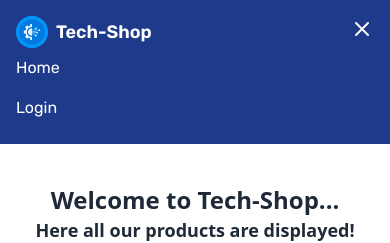
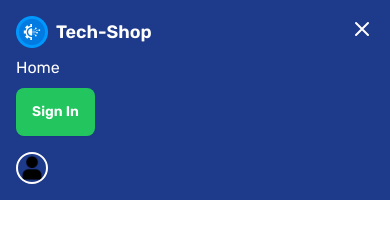
Before and after one commit to mostaryjahan/Tech-Shop-client, a React (Vite) app: page / in a window 390 px wide. Both pictures are taken after a click on the button 362 px from the left and 28 px from the top of the page. Shown: the top 243 px of the page. Built offline with nearby package versions, Linux system fonts and the light colour scheme; no server answers.

Commit message:
added readme file

```diff
--- a/src/home/Card/Card.jsx
+++ b/src/home/Card/Card.jsx
@@ -1,24 +1,21 @@
 const Card = ({ product }) => {
-  const localDate = new Date(product.creationDate).toLocaleString(); // Customize format if needed
-
+  const localDate = new Date(product.creationDate).toLocaleString();
 
   return (
     <div className="bg-gray-100 border-blue-800 border-2 rounded shadow-lg p-4 m-4">
-       <figure>
+      <figure>
         <img
           src={product.productImage}
           alt={product.productName}
           className="h-[200px] w-full"
         />
       </figure>
-
       <h3 className="text-lg font-semibold mb-2">{product.productName}</h3>
       <p className="text-gray-700 mb-2">{product.description}</p>
-      <p className="font-bold text-blue-900 mb-2">Price: ${product.price}</p>
-      <p className="text-yellow-500 mb-2">Rating: {product.ratings} / 5</p>
-      <p className="text-gray-500">Category: {product.category}</p>
-                  <p className="text-gray-500">Added on: {localDate}</p> {/* Marked change: Display the formatted date */}
-
+      <p className="font-bold text-blue-900">Price: ${product.price}</p>
+      <p className="text-yellow-500 ">Rating: {product.ratings} / 5</p>
+      <p className="text-gray-800">Category: {product.category}</p>
+      <p className="text-gray-800">Creaction Date: {localDate}</p>{" "}
     </div>
   );
 };
--- a/src/hooks/useAxiosSecure.jsx
+++ b/src/hooks/useAxiosSecure.jsx
@@ -25,7 +25,7 @@ const useAxiosSecure = () => {
         return response
     }, async (error) => {
         const status = error.response.status;
-        console.log("the inter, err status code", status);
+        // console.log("the inter, err status code", status);
         if (status === 401 || status === 403) {
             await logout()
             navigate('/login')
--- a/src/pages/SocialLogin/SocialLogin.jsx
+++ b/src/pages/SocialLogin/SocialLogin.jsx
@@ -13,7 +13,7 @@ const SocialLogin = () => {
 
         googleLogin()
             .then(result => {
-                console.log("google login successfully", result.user);
+                // console.log("google login successfully", result.user);
                 const userInfo = {
                     email: result.user?.email,
                     name: result.user?.displayName
--- a/src/pages/signIn/SignIn.jsx
+++ b/src/pages/signIn/SignIn.jsx
@@ -1,13 +1,11 @@
-import { Link, useLocation, useNavigate } from "react-router-dom";
+import { Link, useNavigate } from "react-router-dom";
 import useAuth from "../../hooks/useAuth";
 import SocialLogin from "../SocialLogin/SocialLogin";
 
 const SignIn = () => {
   const { loginUser } = useAuth();
   const navigate = useNavigate();
-  const location = useLocation();
-  const from = location.state?.from?.pathname || "/";
-  // console.log("user login for items",location.state);
+
 
   const handleLogin = (e) => {
     e.preventDefault();
@@ -19,7 +17,7 @@ const SignIn = () => {
     loginUser(email, password)
       .then((result) => {
         console.log(result.user);
-        navigate(from, { replace: true });
+        navigate('/')
       })
       .catch((error) => {
         const errorMessage = error.message;
--- a/src/pages/signup/SignUp.jsx
+++ b/src/pages/signup/SignUp.jsx
@@ -11,7 +11,6 @@ const SignUp = () => {
   const {
     register,
     handleSubmit,
-    watch,
     formState: { errors },
   } = useForm();
 
@@ -36,11 +35,12 @@ const SignUp = () => {
             axiosPublic.post("/users", userInfo).then((res) => {
               if (res.data.insertedId) {
                 console.log("inserted id");
+                navigate("/");
+
               }
             });
           })
           .catch((error) => console.error(error));
-        navigate("/");
       })
       .catch((error) => {
         console.error(error);
--- a/src/provider/AuthProvider.jsx
+++ b/src/provider/AuthProvider.jsx
@@ -59,10 +59,10 @@ const AuthProvider = ({ children }) => {
             // } else {
             //     // TODO: remove token
             //     localStorage.removeItem('access-token')
-            //     setLoading(false)
+            //     setLoading(false)            // console.log("currentUser", currentUser);
+
             // }
 
-            console.log("currentUser", currentUser);
 
         })
         return () => {
--- a/src/shared/navBer/NavBer.jsx
+++ b/src/shared/navBer/NavBer.jsx
@@ -63,6 +63,8 @@
 // };
 
 // export default NavBer;
+
+
 import { useState } from 'react';
 import { Link } from 'react-router-dom';
 import useAuth from '../../hooks/useAuth';
@@ -79,6 +81,7 @@ const NavBer = () => {
         <div className="flex items-center">
           <img src={logo} alt="Logo" className="h-8 w-8 mr-2" />
           <span className="text-white text-lg font-semibold">Tech-Shop</span>
+
         </div>
         <div className="hidden md:flex items-center space-x-4">
           <Link to="/" className="text-white hover:text-gray-400">Home</Link>
@@ -127,15 +130,20 @@ const NavBer = () => {
       </div>
       {isOpen && (
         <div className="md:hidden">
-          <a href="#home" className="block text-white py-2">Home</a>
-          <a href="#login" className="block text-white py-2">Login</a>
-          {user && (
-            <img
-              src={user.photoURL || defaultImage}
-              alt="User"
-              className="h-8 w-8 rounded-full border-2 border-white mt-2"
-            />
-          )}
+          <div className="md:hidden flex flex-col items-start">
+          <Link href="/" className="block text-white py-2">Home</Link>
+          {
+            user ?
+            <button onClick={()=> logout()} className='text-white btn bg-red-500 border-none hover-bg-red-700 hover:text-gray-300'>Logout</button>
+            :
+          <Link to="/sign-in" className="btn bg-green-500 border-none text-white hover:text-gray-300">Sign In</Link>
+          }
+          <img
+            src={user ? user.photoURL : defaultImage }
+            alt="User"
+            className="h-8 w-8 rounded-full border-2 border-white mt-4"
+          />
+        </div>
         </div>
       )}
     </nav>
```
Also changed, not shown: 1 other file (tests, documents, lock files or other folders).
